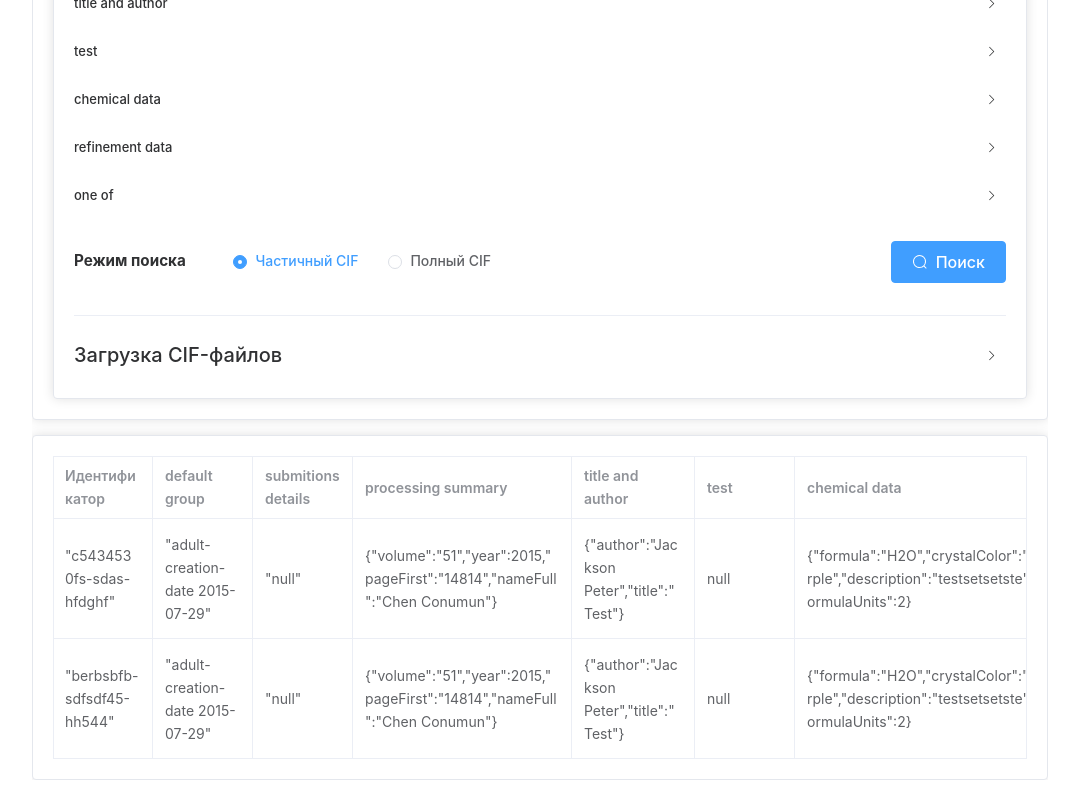
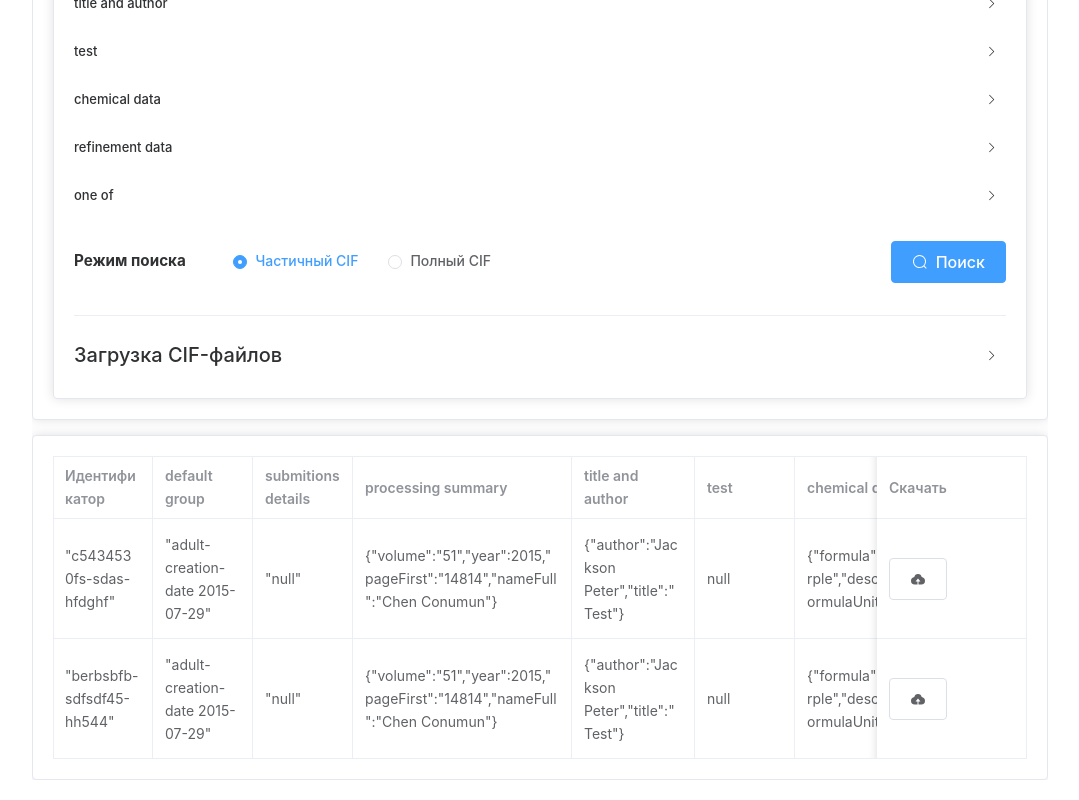
Before and after one commit to laktes1/Materials-Data, a Vue app: page /cifPage in a window 1280 px wide. Shown: the part 555-1355 px from the top of the page, without its empty margins (200-1279 px from the left). Built offline with nearby package versions, Linux system fonts and the light colour scheme.

Commit message:
feat: add files downloading state

```diff
--- a/src/components/FileTypeComponent.vue
+++ b/src/components/FileTypeComponent.vue
@@ -21,7 +21,7 @@
                             <el-col :span="4">
                                 <h3>Режим поиска</h3>
                             </el-col>
-                            <el-col :span="16">
+                            <el-col :span="12">
                                 <el-radio-group v-model="selectedMode">
                                     <el-radio size="large" label="divided">
                                         Частичный {{materialName}}
@@ -31,7 +31,7 @@
                                     </el-radio>
                                 </el-radio-group>
                             </el-col>
-                            <el-col :span="4" align="end">
+                            <el-col :span="8" align="end">
                                 <el-button
                                     type="primary"
                                     :icon="Search"
@@ -126,13 +126,24 @@
                     :label="key"
                     :width="calculateSize(mockObjects[0][key], 100, 500)"
                 />
+                <el-table-column label="Скачать" width="150" fixed="right" >
+                    <template class="centered-cell" #default="scope">
+                        <el-button
+                            size="default"
+                            @click="handleDownload(scope.$index, scope.row, scope)"
+                            :icon="UploadFilled"
+                            :loading-icon="Eleme"
+                            :loading="tableDownloadButtons[scope.$index].loading"
+                        ></el-button>
+                    </template>
+                </el-table-column>
             </el-table>
         </el-card>
     </el-container>
 </template>
 
 <script setup lang="ts">
-import { Search } from '@element-plus/icons-vue'
+import { Search, UploadFilled, Eleme } from '@element-plus/icons-vue'
 import { ref, reactive, Ref, watch, toRaw, onMounted, unref } from 'vue'
 import { Api } from '@/api'
 import {IGetGroupsRequest} from "@/types/Requests";
@@ -198,6 +209,25 @@ const materialsCount = ref(10)
 const delimeter = ref(1)
 const structure: Record<string, any> = reactive({})
 const materials = ref([])
+
+const tableDownloadButtons: Record<any, any> = ref([])
+for (let i = 0; i < materialsCount.value; i += 1) {
+    tableDownloadButtons.value.push({loading: false})
+}
+const handleDownload = async (index: number, row: any, scope: any) => {
+    tableDownloadButtons.value[index].loading = true;
+
+    // TODO Загрузка файла
+    await new Promise((resolve => {
+        setTimeout(resolve, 2000)
+    }))
+
+    tableDownloadButtons.value[index].loading = false;
+
+    // console.log(index, row)
+    // console.log('scope', scope)
+}
+
 
 const resultsVisible = ref(false)
 const executionTime = ref('0:00:00.000000')
```
